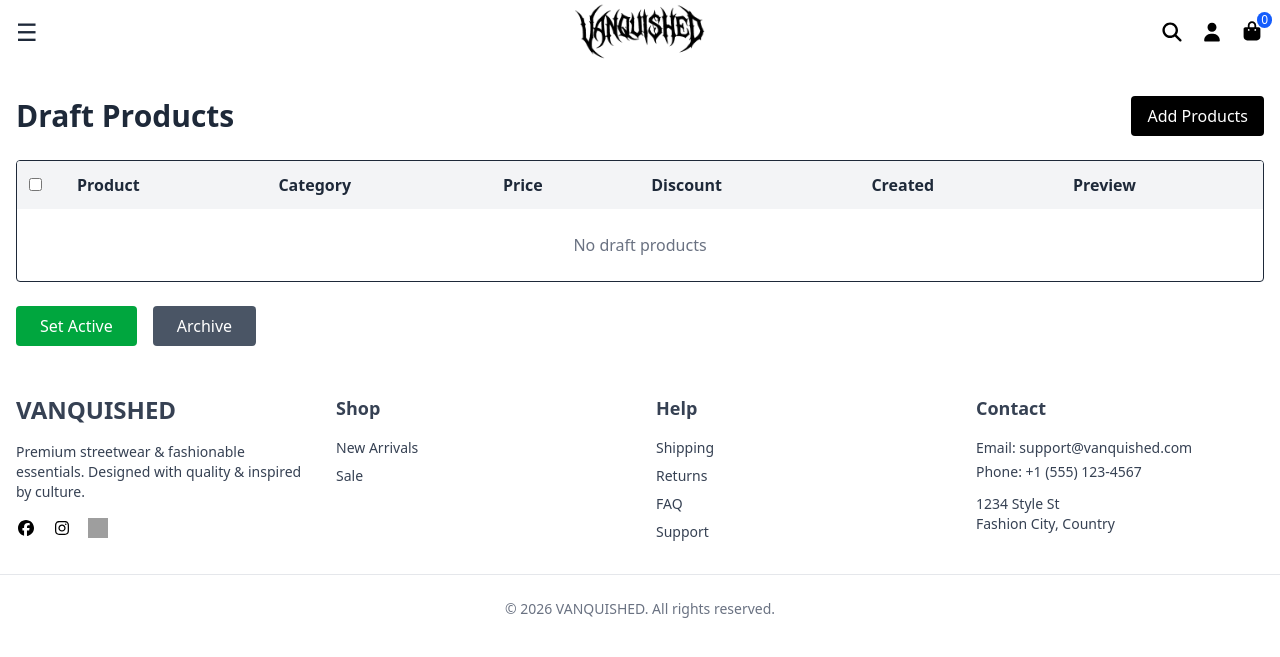
After one commit to franki2004/VanquishedClothing, a Django app: page /drafts/ in a window 1280 px wide. The commit adds this page. Shown: the top 657 px of the page. Run offline with Django 5.2, Linux system fonts and the light colour scheme; the visitor is signed in with stand-in values (Sample User, id 1); data that the repository does not hold is empty; grey boxes are pictures that could not be loaded.

Commit message:
Enhance bulk product add and drafts: per-product category, sizes, tags, images, SKU; add drafts page with preview and bulk activate/archive; improve UI and validation

```diff
--- a/accounts/views.py
+++ b/accounts/views.py
@@ -1,6 +1,7 @@
 from django.shortcuts import render, redirect
 from django.contrib.auth import login, logout
 from django.contrib.auth.decorators import login_required
+
 from orders.models import Order
 from .forms import LoginForm, RegisterForm
 
--- a/orders/admin.py
+++ b/orders/admin.py
@@ -1,5 +1,6 @@
 from django.contrib import admin
-from .models import Order, OrderItem
+from .models import Order, OrderItem, ProductVariant
 
 admin.site.register(Order)
 admin.site.register(OrderItem)
+admin.site.register(ProductVariant)
--- a/store/urls.py
+++ b/store/urls.py
@@ -9,5 +9,7 @@ urlpatterns = [
     path('search/', views.search, name='search'),
     path('product/<int:id>/', views.product_detail, name='product'),
     path("search/suggestions/", views.search_suggestions, name="search_suggestions"),
-    path('returns', views.returns, name='returns')
+    path('returns', views.returns, name='returns'),
+    path("add-products/", views.bulk_add_products, name="bulk_add_products"),
+    path("drafts/", views.draft_products, name="draft_products")
 ]
--- a/store/views.py
+++ b/store/views.py
@@ -1,7 +1,10 @@
-from django.shortcuts import render, get_object_or_404
-from .models import Category, Product
+from django.shortcuts import render, get_object_or_404, redirect
+from .models import Category, Product, ProductImage, ProductVariant, Tag
 from django.http import JsonResponse
 from django.db.models import Q
+from django.contrib.admin.views.decorators import staff_member_required
+from django.db import transaction
+from django.utils.text import slugify
 
 def home(request):
     categories = Category.objects.all()
@@ -13,48 +16,82 @@ def returns(request):
 
 def collection(request, slug):
     category = get_object_or_404(Category, slug=slug)
-    products = Product.objects.filter(category=category, is_active=True)
-    return render(request, 'store/collection.html', {
-        'category': category,
-        'products': products
-    })
 
+    products = Product.objects.filter(
+        category=category,
+        status="active",
+    )
+
+    return render(
+        request,
+        "store/collection.html",
+        {
+            "category": category,
+            "products": products,
+        },
+    )
 def search(request):
     q = request.GET.get("q", "").strip()
 
     products = (
-        Product.objects
-        .filter(
+        Product.objects.filter(
             Q(name__icontains=q) |
             Q(tags__name__icontains=q),
-            is_active=True
-        )
-        .distinct()
-        if q else Product.objects.none()
+            status="active",
+        ).distinct()
+        if q
+        else Product.objects.none()
     )
 
-    return render(request, "store/search.html", {
-        "query": q,
-        "products": products,
-    })
+    return render(
+        request,
+        "store/search.html",
+        {
+            "query": q,
+            "products": products,
+        },
+    )
 
 def product_detail(request, id):
-    product = get_object_or_404(Product, id=id, is_active=True)
-    return render(request, 'store/product.html', {'product': product})
+    if request.user.is_staff:
+        product = get_object_or_404(Product, id=id)
+    else:
+        product = get_object_or_404(
+            Product,
+            id=id,
+            status="active",
+        )
+
+    return render(request, "store/product.html", {"product": product})
 
 def new_products(request):
-    products = Product.objects.filter(is_active=True).order_by('-date_created')
-    return render(request, 'store/collection.html', {
-        'title': 'New',
-        'products': products
-    })
+    products = Product.objects.filter(
+        status="active"
+    ).order_by("-created_at")
+
+    return render(
+        request,
+        "store/collection.html",
+        {
+            "title": "New",
+            "products": products,
+        },
+    )
 
 def sale_products(request):
-    products = Product.objects.filter(is_active=True, discounted=True)
-    return render(request, 'store/collection.html', {
-        'title': 'Sale',
-        'products': products
-    })
+    products = Product.objects.filter(
+        status="active",
+        discount_percent__gt=0,
+    )
+
+    return render(
+        request,
+        "store/collection.html",
+        {
+            "title": "Sale",
+            "products": products,
+        },
+    )
 
 def search_suggestions(request):
     q = request.GET.get("q", "").strip()
@@ -63,11 +100,10 @@ def search_suggestions(request):
         return JsonResponse([], safe=False)
 
     products = (
-        Product.objects
-        .filter(
+        Product.objects.filter(
             Q(name__icontains=q) |
             Q(tags__name__icontains=q),
-            is_active=True
+            status="active",
         )
         .prefetch_related("images")
         .distinct()[:6]
@@ -81,7 +117,86 @@ def search_suggestions(request):
             "name": p.name,
             "url": f"/product/{p.id}/",
             "image": image.image.url if image else "",
-            "price": p.price
+            "price": str(p.final_price),
         })
 
     return JsonResponse(data, safe=False)
+
+@staff_member_required
+def bulk_add_products(request):
+    categories = Category.objects.all()
+    tags = Tag.objects.all()
+    SIZES = ["XS", "S", "M", "L", "XL", "XXL"]
+
+    if request.method == "POST":
+        names = request.POST.getlist("name")
+        prices = request.POST.getlist("price")
+        category_id = request.POST.get("category")
+        category = Category.objects.get(id=category_id) if category_id else None
+
+        products = []
+
+        with transaction.atomic():
+            # Create products
+            for idx, name in enumerate(names):
+                price = prices[idx]
+                slug = slugify(name)
+
+                product = Product.objects.create(
+                    name=name,
+                    slug=slug,
+                    price=price,
+                    category=category,
+                    status="draft",
+                )
+                products.append(product)
+
+                # Assign tags
+                tag_ids = request.POST.getlist(f"tags_{idx}")
+                if tag_ids:
+                    product.tags.set(tag_ids)
+
+                # Create variants per size
+                for size in SIZES:
+                    field_name = f"stock_{size}_{idx}"
+                    stock_value = request.POST.get(field_name, "0").strip()
+                    stock = int(stock_value) if stock_value.isdigit() else 0
+                    ProductVariant.objects.create(
+                        product=product,
+                        size=size,
+                        stock=stock,
+                    )
+
+            # Attach images per product
+            for idx, product in enumerate(products):
+                image_files = request.FILES.getlist(f"images_{idx}")
+                for order, img in enumerate(image_files):
+                    ProductImage.objects.create(
+                        product=product,
+                        image=img,
+                        order=int(request.POST.get(f"image_order_{idx}_{order}", order))
+                    )
+
+        return redirect("bulk_add_products")
+
+    return render(request, "store/add_products.html", {
+        "categories": categories,
+        "tags": tags,
+        "sizes": SIZES,
+    })
+
+@staff_member_required
+def draft_products(request):
+    if request.method == "POST":
+        action = request.POST.get("action")
+        product_ids = request.POST.getlist("selected_products")
+        if product_ids:
+            products = Product.objects.filter(id__in=product_ids)
+            if action == "activate":
+                products.update(status="active")
+            elif action == "archive":
+                products.update(status="archived")
+        return redirect("draft_products")
+
+    drafts = Product.objects.filter(status="draft").order_by("-created_at")
+    return render(request, "store/draft_products.html", {"drafts": drafts})
--- a/templates/store/base.html
+++ b/templates/store/base.html
@@ -183,13 +183,32 @@
       >
         <button @click="menuOpen = false" class="text-3xl mb-6">&times;</button>
 
-        <nav class="space-y-4 mb-8">
-          <a href="{% url 'new_products' %}" class="block text-xl font-bold"
-            >New</a
+        <nav class="space-y-4 mb-6">
+          {% if user.is_staff %}
+
+          <a
+            href="{% url 'admin:index' %}"
+            class="block text-lg font-semibold text-gray-900"
           >
-          <a href="{% url 'sale_products' %}" class="block text-xl font-bold"
-            >Sale</a
+            Admin
+          </a>
+
+          <a
+            href="{% url 'bulk_add_products' %}"
+            class="block text-lg font-semibold text-gray-900"
           >
+            Add products
+          </a>
+          <a
+            href="{% url 'draft_products' %}"
+            class="block text-lg font-semibold text-gray-900"
+          >
+            Drafts
+          </a>
+          <hr class="my-6" />
+          {% endif %}
+          <a href="{% url 'new_products' %}" class="block text-xl">New</a>
+          <a href="{% url 'sale_products' %}" class="block text-xl">Sale</a>
         </nav>
 
         <hr class="mb-6" />
--- /dev/null
+++ b/templates/store/draft_products.html
@@ -0,0 +1,113 @@
+{% extends "store/base.html" %} {% block title %}Draft Products{% endblock %}
+{% block content %}
+<div class="max-w-7xl mx-auto pt-24 px-4">
+  <!-- Header -->
+  <div class="flex items-center justify-between mb-6">
+    <h1 class="text-3xl font-bold">Draft Products</h1>
+
+    <a
+      href="{% url 'bulk_add_products' %}"
+      class="bg-black text-white px-4 py-2 rounded"
+    >
+      Add Products
+    </a>
+  </div>
+
+  <form method="post">
+    {% csrf_token %}
+
+    <div class="overflow-x-auto border rounded">
+      <table class="min-w-full border-collapse">
+        <thead class="bg-gray-100 text-left">
+          <tr>
+            <th class="p-3 w-12">
+              <input type="checkbox" id="select-all" />
+            </th>
+            <th class="p-3">Product</th>
+            <th class="p-3">Category</th>
+            <th class="p-3">Price</th>
+            <th class="p-3">Discount</th>
+            <th class="p-3">Created</th>
+            <th class="p-3">Preview</th>
+          </tr>
+        </thead>
+
+        <tbody>
+          {% for product in drafts %}
+          <tr class="border-t hover:bg-gray-50">
+            <td class="p-3 text-center">
+              <input
+                type="checkbox"
+                name="selected_products"
+                value="{{ product.id }}"
+              />
+            </td>
+
+            <td class="p-3 font-medium">
+              {{ product.name }}
+              <div class="text-xs text-gray-500">SKU: {{ product.sku }}</div>
+            </td>
+
+            <td class="p-3">{{ product.category.name|default:"—" }}</td>
+
+            <td class="p-3">{{ product.price }} €.</td>
+
+            <td class="p-3">
+              {% if product.discount_percent %} {{ product.discount_percent }}%
+              {% else %} — {% endif %}
+            </td>
+
+            <td class="p-3">{{ product.created_at|date:"Y-m-d" }}</td>
+
+            <td class="p-3">
+              <a
+                href="{% url 'product' product.id %}"
+                target="_blank"
+                class="text-blue-600 hover:underline"
+              >
+                Preview
+              </a>
+            </td>
+          </tr>
+          {% empty %}
+          <tr>
+            <td colspan="7" class="p-6 text-center text-gray-500">
+              No draft products
+            </td>
+          </tr>
+          {% endfor %}
+        </tbody>
+      </table>
+    </div>
+
+    <!-- Bulk actions -->
+    <div class="flex gap-4 mt-6">
+      <button
+        type="submit"
+        name="action"
+        value="activate"
+        class="bg-green-600 text-white px-6 py-2 rounded"
+      >
+        Set Active
+      </button>
+
+      <button
+        type="submit"
+        name="action"
+        value="archive"
+        class="bg-gray-600 text-white px-6 py-2 rounded"
+      >
+        Archive
+      </button>
+    </div>
+  </form>
+</div>
+
+<script>
+  document.getElementById("select-all").addEventListener("change", function () {
+    document
+      .querySelectorAll('input[name="selected_products"]')
+      .forEach((cb) => (cb.checked = this.checked));
+  });
+</script>
+{% endblock %}
```
Also changed, not shown: orders/models.py (+48 -24 lines), store/models.py (+97 -18 lines), templates/store/add_products.html (added, +182 -0 lines), accounts/migrations/0001_initial.py, accounts/migrations/0002_customuser_phone_number_alter_customuser_first_name_and_more.py (deleted), orders/migrations/0001_initial.py, orders/migrations/0002_order_comment_orderitem_exchange_requested_and_more.py (deleted), store/migrations/0001_initial.py, store/migrations/0002_remove_product_description.py (deleted).
